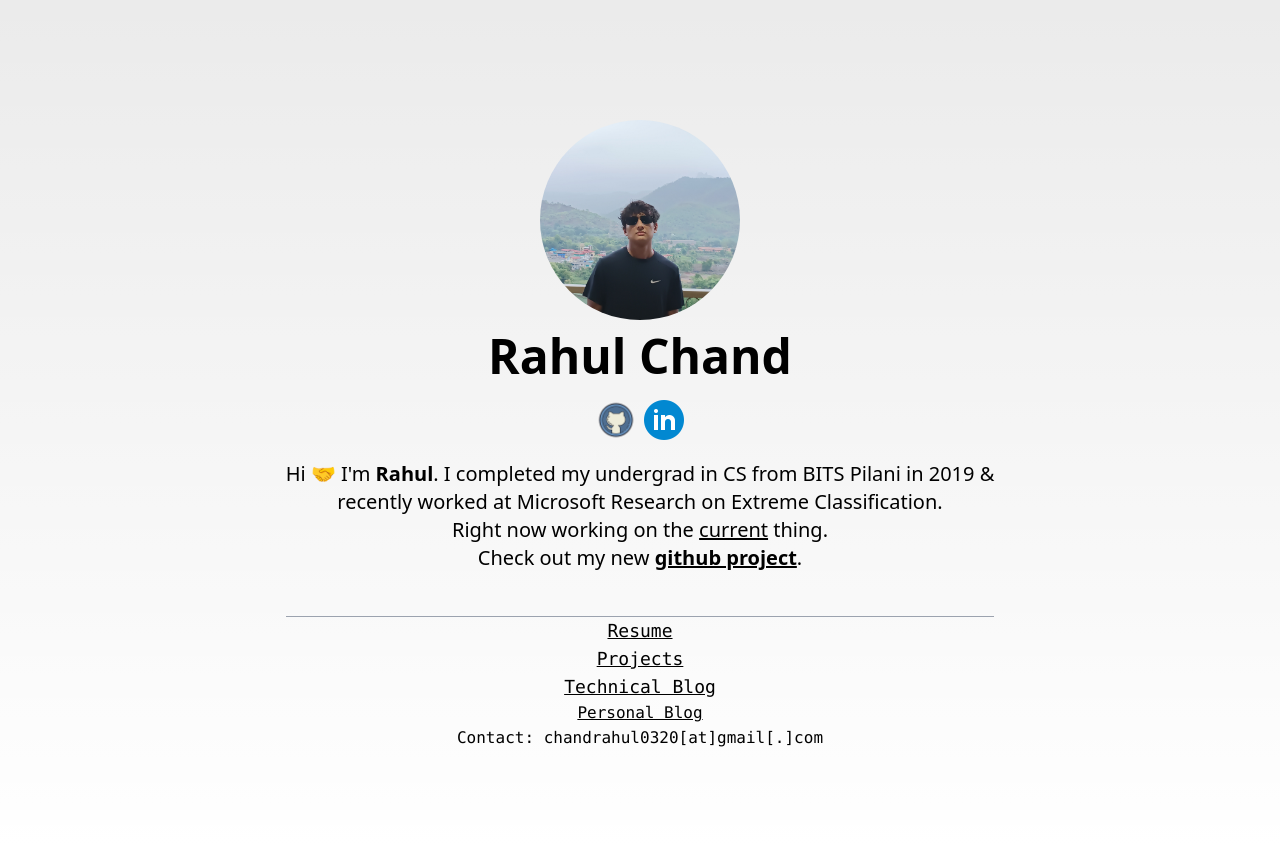
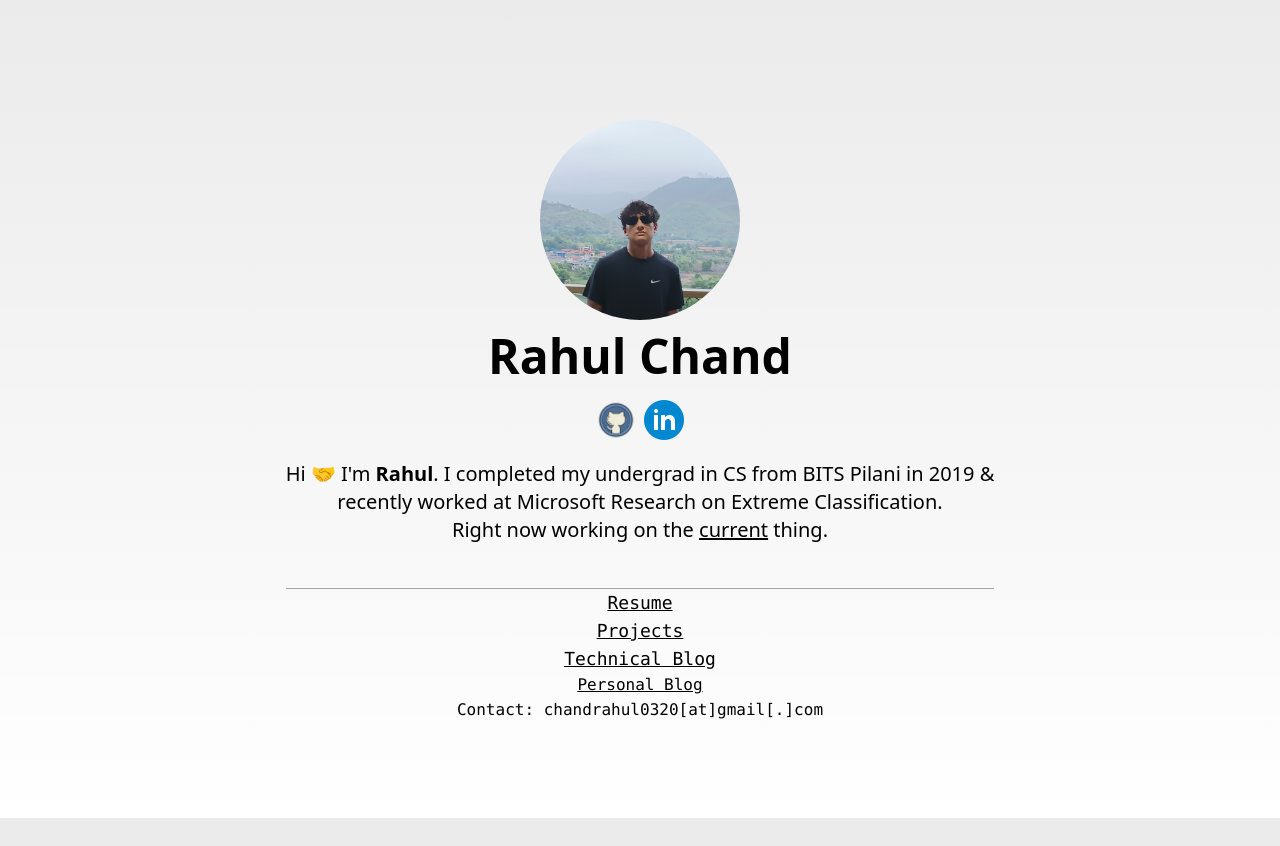
Before and after one commit to RahulSChand/rahulschand.github.io-old, a Next.js app: page / in a window 1280 px wide. After the commit the page ends 818 px from the top, so only its background shows below. Built offline with nearby package versions, Linux system fonts and the light colour scheme.

Commit message:
removed cringe

```diff
--- a/pages/index.tsx
+++ b/pages/index.tsx
@@ -92,8 +92,8 @@ export default function Home() {
                 <br>
                 </br>
                 Right now working on the <span className="underline">current</span> thing.
-                <br></br>Check out my new <a className="underline font-semibold" target="_blank"
-                rel="noopener noreferrer" href="https://github.com/RahulSChand/gpu_poor">github project</a>.
+                {/* <br></br>Check out my new <a className="underline font-semibold" target="_blank"
+                rel="noopener noreferrer" href="https://github.com/RahulSChand/gpu_poor">github project</a>. */}
                 {/* <br></br>Previously also spent time @ IISC, IIRS & Arcesium. */}
 
                 <br></br>
```
